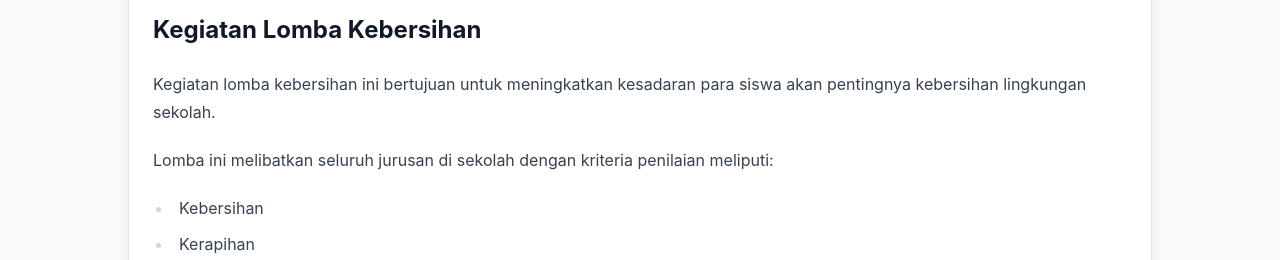
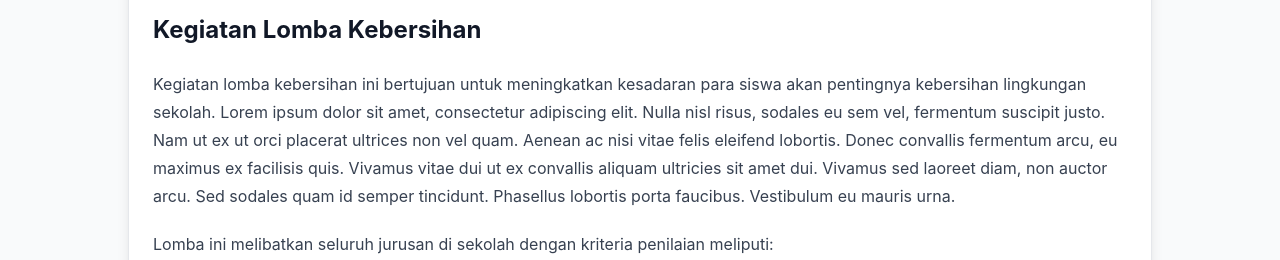
Before and after one commit to FumoRin/Forum_Kesiswaan_Frontend, a React (Vite) app: page /blog/1 in a window 1280 px wide. Shown: the part 424-684 px from the top of the page. Built offline with nearby package versions, Linux system fonts and the light colour scheme.

Commit message:
Adding view blog in blogCard and fixing text editor width not using the full parent div width

```diff
--- a/src/components/Admin Dashboard/blogs/blogAdmin.jsx
+++ b/src/components/Admin Dashboard/blogs/blogAdmin.jsx
@@ -24,7 +24,7 @@ const sampleResults = [
     school: 'SMK Negeri 1 Cimahi',
     event: 'Lomba WS Terbersih',
     date: '16 Agustus 2024',
-    content: '<h2>Kegiatan Lomba Kebersihan</h2><p>Kegiatan lomba kebersihan ini bertujuan untuk meningkatkan kesadaran para siswa akan pentingnya kebersihan lingkungan sekolah.</p><p>Lomba ini melibatkan seluruh jurusan di sekolah dengan kriteria penilaian meliputi:</p><ul><li>Kebersihan</li><li>Kerapihan</li><li>Kreativitas dalam mendekorasi ruang belajar</li><li>Kebersihan kamar mandi</li></ul><p>Pemenang akan diumumkan pada akhir lomba dan diberikan penghargaan berupa piala untuk juara 1, 2, dan 3.</p><img src="https://picsum.photos/id/1018/800/600" alt="Dokumentasi Lomba" />',
+    content: '<h2>Kegiatan Lomba Kebersihan</h2><p>Kegiatan lomba kebersihan ini bertujuan untuk meningkatkan kesadaran para siswa akan pentingnya kebersihan lingkungan sekolah. Lorem ipsum dolor sit amet, consectetur adipiscing elit. Nulla nisl risus, sodales eu sem vel, fermentum suscipit justo. Nam ut ex ut orci placerat ultrices non vel quam. Aenean ac nisi vitae felis eleifend lobortis. Donec convallis fermentum arcu, eu maximus ex facilisis quis. Vivamus vitae dui ut ex convallis aliquam ultricies sit amet dui. Vivamus sed laoreet diam, non auctor arcu. Sed sodales quam id semper tincidunt. Phasellus lobortis porta faucibus. Vestibulum eu mauris urna. </p><p>Lomba ini melibatkan seluruh jurusan di sekolah dengan kriteria penilaian meliputi:</p><ul><li>Kebersihan</li><li>Kerapihan</li><li>Kreativitas dalam mendekorasi ruang belajar</li><li>Kebersihan kamar mandi</li></ul><p>Pemenang akan diumumkan pada akhir lomba dan diberikan penghargaan berupa piala untuk juara 1, 2, dan 3.</p><img src="https://picsum.photos/id/1018/800/600" alt="Dokumentasi Lomba" />',
     status: 'published',
     thumbnail: thumbnailBlog,
     gallery: [
@@ -142,7 +142,7 @@ export default function BlogAdmin() {
             </div>
           </div>
 
-          <div className="bg-white rounded-lg p-6">
+          <div className="bg-white rounded-lg pt-6">
             <BlogForm
               blog={currentBlog}
               onSubmit={handleFormSubmit}
--- a/src/components/Admin Dashboard/blogs/blogCard.jsx
+++ b/src/components/Admin Dashboard/blogs/blogCard.jsx
@@ -46,6 +46,9 @@ const BlogCard = ({ blog, onEdit, onDelete }) => {
           <Edit size={16} className="mr-2" />
           Edit
         </Button>
+        <Button variant="outline" size="sm" onClick={() => window.open(`/blog/${blog.id}`, '_blank')}>
+          View Blog
+        </Button>
         <Button variant="destructive" size="sm" onClick={() => onDelete(blog.id)}>
           <Trash2 size={16} className="mr-2" />
           Delete
--- a/src/components/Admin Dashboard/blogs/blogs-crud/blogForm.jsx
+++ b/src/components/Admin Dashboard/blogs/blogs-crud/blogForm.jsx
@@ -264,10 +264,10 @@ const BlogForm = ({ blog, onSubmit, onCancel, mode = 'add' }) => {
     },
     editorProps: {
       attributes: {
-        class: 'prose prose-sm sm:prose focus:outline-none min-h-[300px]',
+        class: 'focus:outline-none min-h-[300px] max-w-none w-full',
       },
     },
-  });~~
+  });
 
   // Update editor content when blog data changes
   useEffect(() => {
@@ -379,7 +379,7 @@ const BlogForm = ({ blog, onSubmit, onCancel, mode = 'add' }) => {
   };
 
   return (
-    <div className="container md:px-6">
+    <div className="md:px-6">
 
       {/* Main Form */}
       <form id="blog-form" onSubmit={handleSubmit} className="space-y-6">
@@ -416,18 +416,18 @@ const BlogForm = ({ blog, onSubmit, onCancel, mode = 'add' }) => {
                       <TabsTrigger value="preview">Preview</TabsTrigger>
                     </TabsList>
 
-                    <TabsContent value="content" className="mt-2">
+                    <TabsContent value="content" className="mt-2 ">
                       <div className="border rounded-md overflow-hidden">
                         <MenuBar editor={editor} />
                         <EditorContent
                           editor={editor}
-                          className="min-h-[400px] p-4 bg-white prose prose-headings:font-bold prose-h2:text-2xl prose-h3:text-xl prose-ul:list-disc prose-ul:pl-5 prose-ol:list-decimal prose-ol:pl-5 max-w-none"
+                          className="min-h-[400px] p-4 bg-white prose prose-headings:font-bold prose-h2:text-3xl prose-h3:text-2xl prose-ul:list-disc prose-ul:pl-5 prose-ol:list-decimal prose-ol:pl-5 max-w-none w-full prose-img:rounded-lg prose-img:shadow-md prose-img:mx-auto"
                         />
                       </div>
                     </TabsContent>
 
                     <TabsContent value="preview" className="mt-2">
-                      <div className="border rounded-md p-4 min-h-[400px] prose prose-headings:font-bold prose-h2:text-2xl prose-h3:text-xl prose-ul:list-disc prose-ul:pl-5 prose-ol:list-decimal prose-ol:pl-5 max-w-none bg-white">
+                      <div className="border rounded-md p-6 min-h-[400px] prose prose-headings:font-bold prose-h2:text-3xl prose-h3:text-2xl prose-ul:list-disc prose-ul:pl-5 prose-ol:list-decimal prose-ol:pl-5 max-w-none bg-white prose-img:rounded-lg prose-img:shadow-md prose-img:mx-auto">
                         {previewContent ? (
                           <div dangerouslySetInnerHTML={{ __html: previewContent }} />
                         ) : (
--- a/src/components/Blog Page/blogPage.jsx
+++ b/src/components/Blog Page/blogPage.jsx
@@ -35,7 +35,7 @@ const BlogPage = () => {
       date: '16 Agustus 2024',
       author: 'Admin Sekolah',
       content:
-        '<h2>Kegiatan Lomba Kebersihan</h2><p>Kegiatan lomba kebersihan ini bertujuan untuk meningkatkan kesadaran para siswa akan pentingnya kebersihan lingkungan sekolah.</p><p>Lomba ini melibatkan seluruh jurusan di sekolah dengan kriteria penilaian meliputi:</p><ul><li>Kebersihan</li><li>Kerapihan</li><li>Kreativitas dalam mendekorasi ruang belajar</li><li>Kebersihan kamar mandi</li></ul><p>Pemenang akan diumumkan pada akhir lomba dan diberikan penghargaan berupa piala untuk juara 1, 2, dan 3.</p><img src="https://picsum.photos/id/1018/800/600" alt="Dokumentasi Lomba" />',
+        '<h2>Kegiatan Lomba Kebersihan</h2><p>Kegiatan lomba kebersihan ini bertujuan untuk meningkatkan kesadaran para siswa akan pentingnya kebersihan lingkungan sekolah. Lorem ipsum dolor sit amet, consectetur adipiscing elit. Nulla nisl risus, sodales eu sem vel, fermentum suscipit justo. Nam ut ex ut orci placerat ultrices non vel quam. Aenean ac nisi vitae felis eleifend lobortis. Donec convallis fermentum arcu, eu maximus ex facilisis quis. Vivamus vitae dui ut ex convallis aliquam ultricies sit amet dui. Vivamus sed laoreet diam, non auctor arcu. Sed sodales quam id semper tincidunt. Phasellus lobortis porta faucibus. Vestibulum eu mauris urna. </p><p>Lomba ini melibatkan seluruh jurusan di sekolah dengan kriteria penilaian meliputi:</p><ul><li>Kebersihan</li><li>Kerapihan</li><li>Kreativitas dalam mendekorasi ruang belajar</li><li>Kebersihan kamar mandi</li></ul><p>Pemenang akan diumumkan pada akhir lomba dan diberikan penghargaan berupa piala untuk juara 1, 2, dan 3.</p><img src="https://picsum.photos/id/1018/800/600" alt="Dokumentasi Lomba" />',
       thumbnail: thumbnail,
       gallery: [
         {
```
